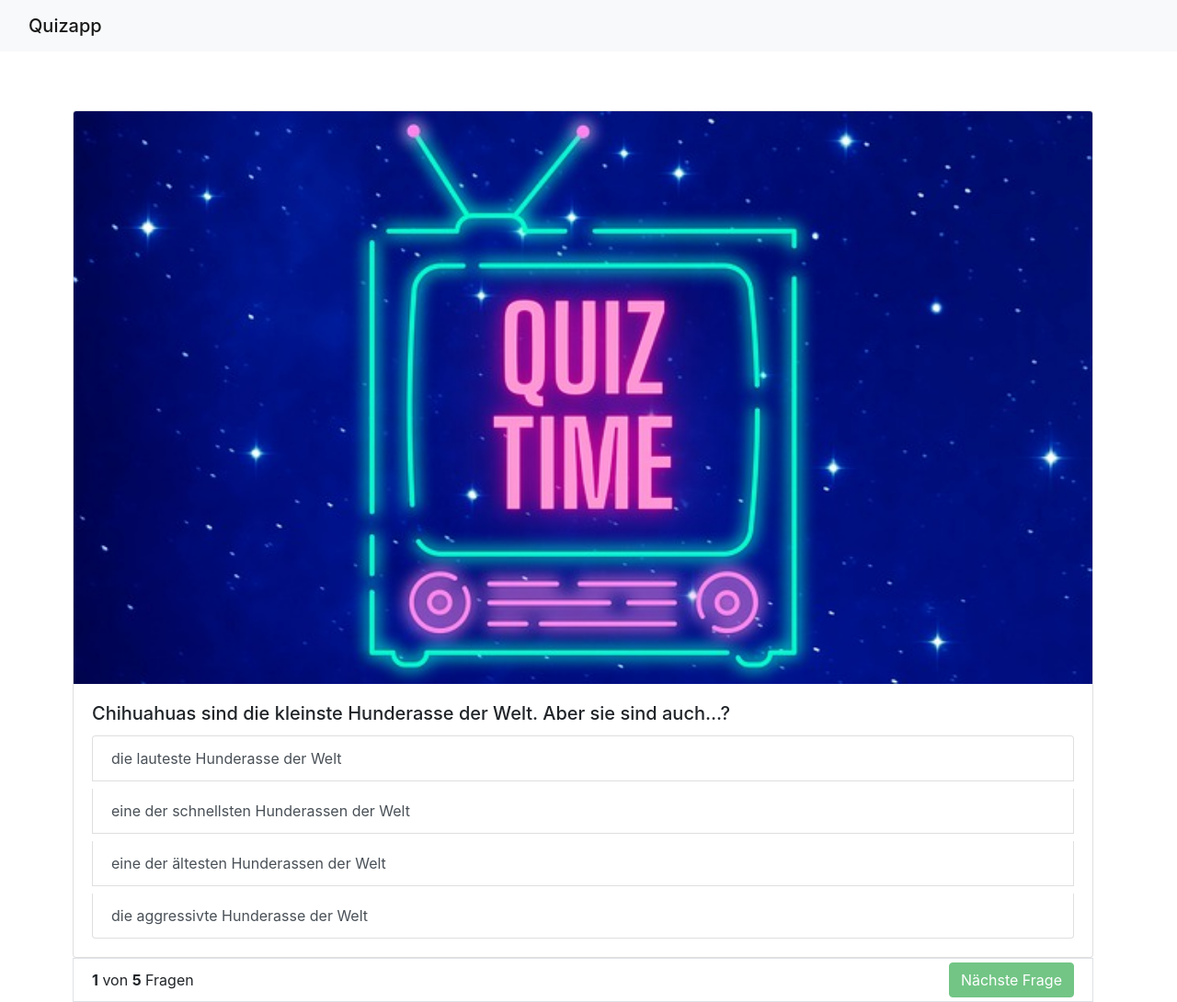
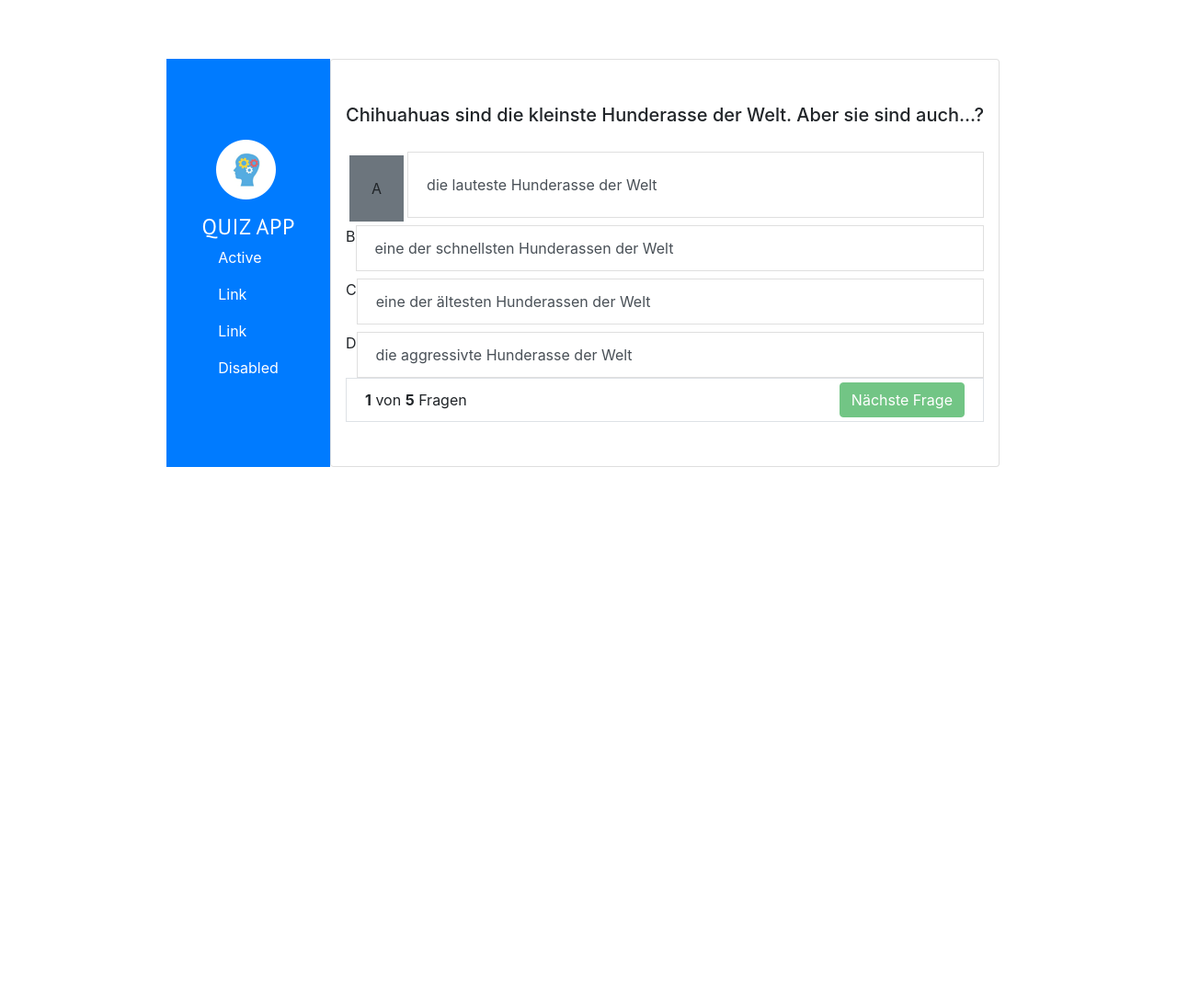
Before and after one commit to EricSingel/Quizapp, a plain HTML site: page index.html in a window 1280 px wide. Shown: the whole page at 92% size. After the commit the page ends 800 px from the top, so only its background shows below. Drawn offline with nearby package versions, Linux system fonts and the light colour scheme.

Commit message:
Dont Know

```diff
--- a/index.html
+++ b/index.html
@@ -14,30 +14,57 @@
   </head>
   <body onload="init()">
     <!-- As a heading -->
-    <nav class="navbar navbar-light bg-light">
-      <div class="container-fluid">
-        <span class="navbar-brand mb-0 h1">Quizapp</span>
+    <div class="d-flex container justify-content-center h-100">
+    <nav class="navbar navbar-light bg-primary p-4">
+      <div class="container-fluid d-flex flex-column ">
+        <div class="d-flex justify-content-center align-items-center">
+        <img src="Quizapp Blue/Quizapp Blue/logo 2.png" class="bg-primary" alt="">
+      </div>
+        <nav class="nav flex-column ">
+          <a class="nav-link active text-white" href="#">Active</a>
+          <a class="nav-link text-white" href="#">Link</a>
+          <a class="nav-link text-white" href="#">Link</a>
+          <a class="nav-link text-white disabled" href="#">Disabled</a>
+        </nav>
       </div>
     </nav>
-    <div class="container">
-    <div class="card">
-      <img src="img/quiz-g6671e3bcc_640.jpg" class="card-img-top" />
-      <div class="card-body">
-        <h5 id="questionText" class="card-title">Frage</h5>
+    <div class="card pt-5 pb-5 px-3">
+      <div class="card-body p-0">
+        <h5 id="questionText" class="card-title pb-3">Frage</h5>
         <div class="list-group">
-            <button onclick="answer(1)" id="answer1" type="button" class="list-group-item list-group-item-action mb-2" aria-current="true">
+          <div class="d-flex justify-content-between">
+            <span class="m-1 p-4 bg-secondary">A</span>
+            <button onclick="answer(1)" id="answer1" type="button" class="list-group-item list-group-item-action mb-2">
               1. Antwort
             </button>
-            <button onclick="answer(2)" id="answer2" type="button" class="list-group-item list-group-item-action mb-2">2. Antwort</button>
-            <button onclick="answer(3)" id="answer3" type="button" class="list-group-item list-group-item-action mb-2">3. Antwort</button>
-            <button onclick="answer(4)" id="answer4" type="button" class="list-group-item list-group-item-action">4. Antwort</button>
+          </div>
+          <div class="d-flex justify-content-between">
+            <span class="">B</span>
+            <button onclick="answer(2)" id="answer2" type="button" class="list-group-item list-group-item-action mb-2">
+              2. Antwort
+            </button>
+          </div>
+          <div class="d-flex justify-content-between">
+            <span>C</span>
+            <button onclick="answer(3)" id="answer3" type="button" class="list-group-item list-group-item-action mb-2">
+              3. Antwort
+            </button>
+          </div>
+          <div class="d-flex justify-content-between">
+            <span>D</span>
+              <button onclick="answer(4)" id="answer4" type="button" class="list-group-item list-group-item-action">
+              4. Antwort
+            </button>
+          </div>
       </div>
-    </div>
     </div>
 
     <div class="question-footer card-body border">
       <span><b id="currentQuestion"></b> von <b id="howMuchQ"></b> Fragen</span>
-      <button onclick="nextQuestion()" disabled id="nextButton" class="btn btn-success">Nächste Frage</button>
+      <button onclick="nextQuestion()" disabled id="nextButton" class="btn btn-success">
+        Nächste Frage
+      </button>
     </div>
+  </div>
   </body>
 </html>
--- a/style.css
+++ b/style.css
@@ -8,6 +8,10 @@
 .question-footer span {
   padding-left: 16px;
 }
+body {
+  margin: 0;
+}
+
 .question-footer button {
   margin-right: 16px;
 }
```
Also changed, not shown: package-lock.json.
